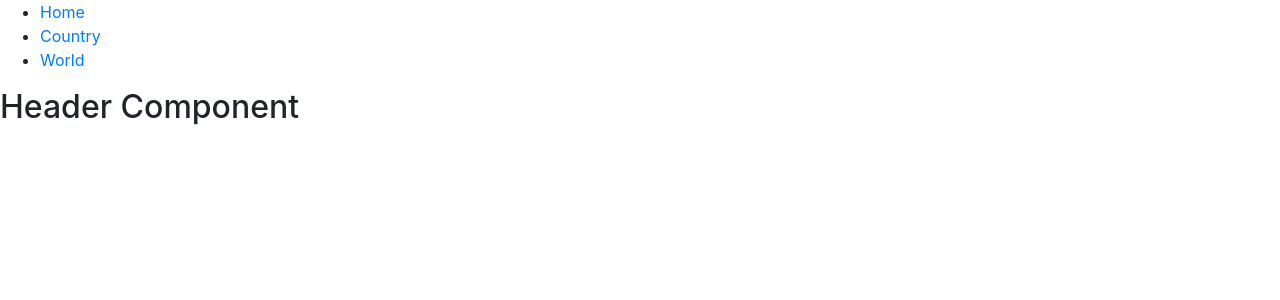
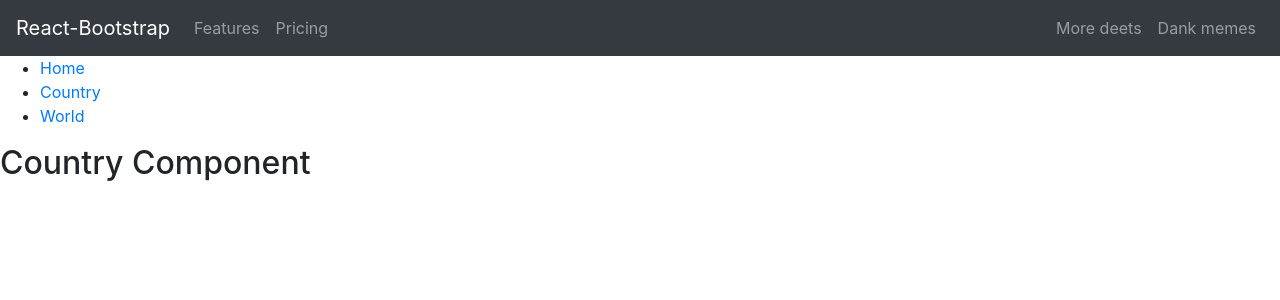
Before and after one commit to neeerajtk/covid-stats, a React (Create React App) app in the folder covid-status/: page / in a window 1280 px wide. Shown: the top 300 px of the page. Built offline with nearby package versions, Linux system fonts and the light colour scheme.

Commit message:
react bootstrap nav added

```diff
--- a/covid-status/src/App.js
+++ b/covid-status/src/App.js
@@ -15,6 +15,8 @@
 function App() {
   return (
     <BrowserRouter>
+        <Header/>
+
       <div>
         <ul>
           <li><Link to="/">Home</Link></li>
@@ -23,7 +25,7 @@
         </ul>
       </div>
       <Switch>
-        <Route exact path="/"><Header/></Route>
+        <Route exact path="/"><Country/></Route>
         <Route path="/country"><Country/></Route>
         <Route path="/world"><World/></Route>
       </Switch>
--- a/covid-status/src/Components/Header.js
+++ b/covid-status/src/Components/Header.js
@@ -1,9 +1,27 @@
-import React from 'react'
+import React from 'react';
+import {Navbar,Nav} from 'react-bootstrap';
 
-export default function Header() {
+function Header() {
     return (
         <div>
-            <h2>Header Component</h2>
+            <Navbar collapseOnSelect expand="lg" bg="dark" variant="dark">
+                <Navbar.Brand href="#home">React-Bootstrap</Navbar.Brand>
+                <Navbar.Toggle aria-controls="responsive-navbar-nav" />
+                <Navbar.Collapse id="responsive-navbar-nav">
+                    <Nav className="mr-auto">
+                    <Nav.Link href="#features">Features</Nav.Link>
+                    <Nav.Link href="#pricing">Pricing</Nav.Link>
+
+                    </Nav>
+                    <Nav>
+                    <Nav.Link href="#deets">More deets</Nav.Link>
+                    <Nav.Link eventKey={2} href="#memes">
+                        Dank memes
+                    </Nav.Link>
+                    </Nav>
+                 </Navbar.Collapse>
+                </Navbar>
         </div>
     )
 }
+export default Header;
```
